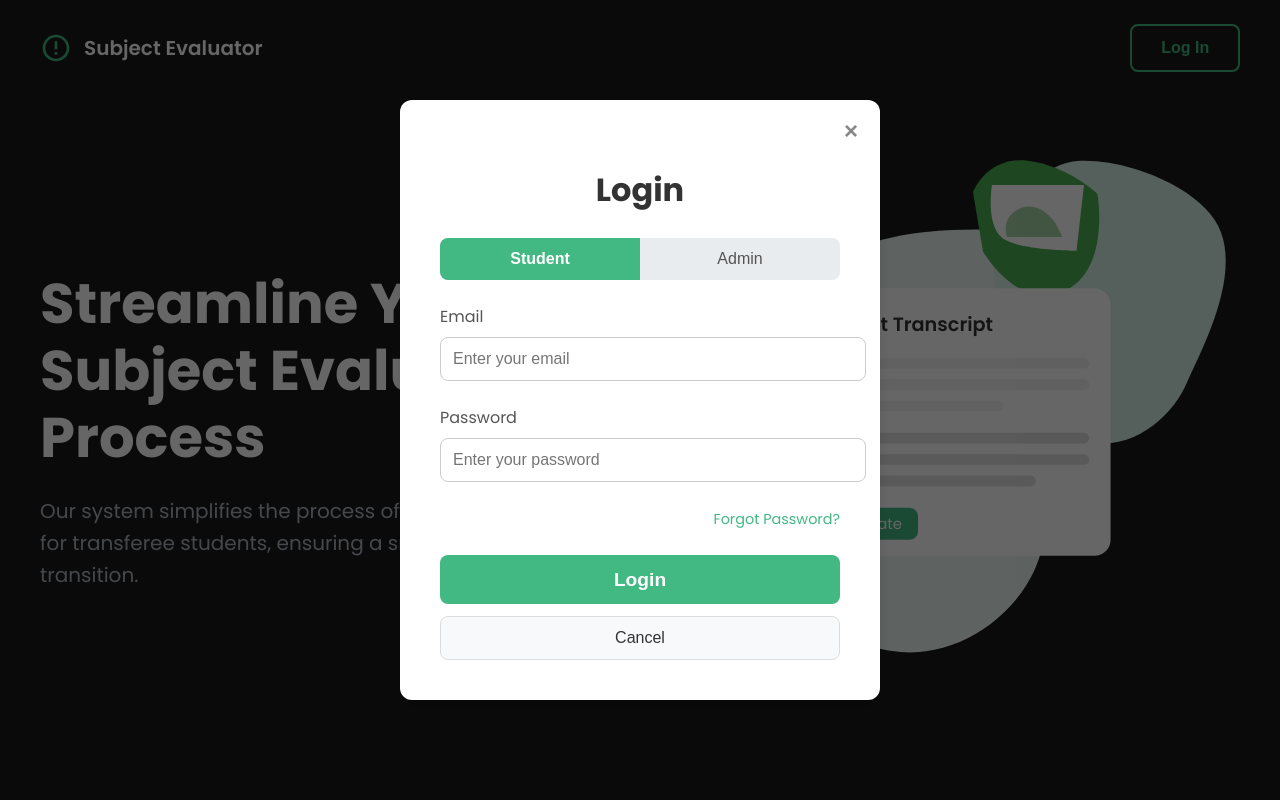
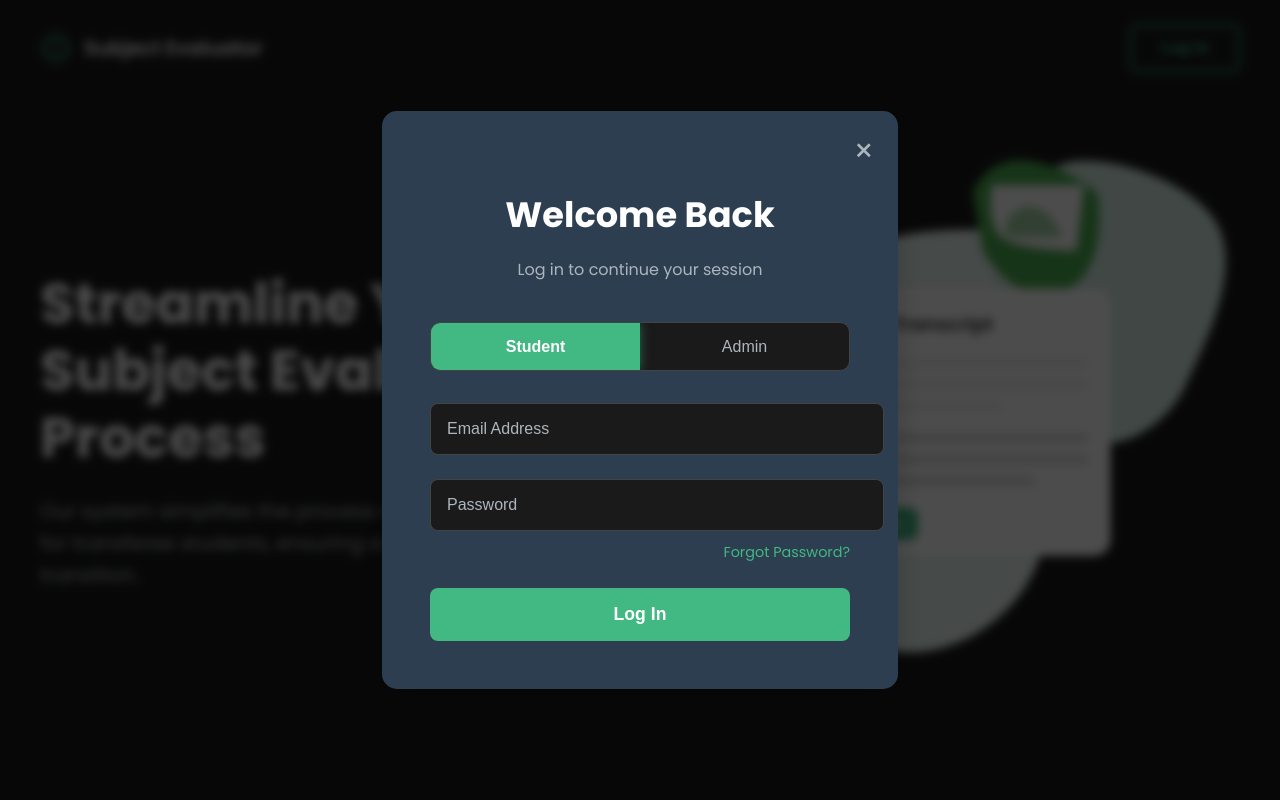
Before and after one commit to serjabs279/ocr, a Vue app: page / in a window 1280 px wide. Both pictures are taken after a click on the button "Log In". Shown: the top 800 px of the page. Built offline with nearby package versions, Linux system fonts and the light colour scheme.

Commit message:
App LandingPage Login

```diff
--- a/src/App.vue
+++ b/src/App.vue
@@ -1,56 +1,70 @@
 <script setup>
-// This imports the ref function from the vue library, which is used to create reactive variables.
 import { ref } from 'vue';
-// This imports the LandingPage component, which is the initial page the user sees.
 import LandingPage from './components/LandingPage.vue';
-// This imports the Login component, which is a modal that allows the user to log in.
 import Login from './components/Login.vue';
-// This imports the StudentDashboard component, which is the main page the user sees after logging in.
 import StudentDashboard from './components/StudentDashboard.vue';
 
-// This creates a reactive variable that determines whether the login modal is shown or not.
 const showLoginModal = ref(false);
-// This creates a reactive variable that determines whether the user is logged in or not.
 const loggedIn = ref(false);
+const loginButtonRect = ref(null);
 
-// This function is called when the user clicks the "Log In" button on the landing page.
-const handleShowLogin = () => {
-  // This sets the showLoginModal variable to true, which shows the login modal.
+const handleShowLogin = ({ buttonRect }) => {
+  loginButtonRect.value = buttonRect;
   showLoginModal.value = true;
 };
 
-// This function is called when the user closes the login modal.
 const handleCloseLogin = () => {
-  // This sets the showLoginModal variable to false, which hides the login modal.
   showLoginModal.value = false;
 };
 
-// This function is called when the user successfully logs in.
 const handleLoginSuccess = () => {
-  // This sets the loggedIn variable to true, which shows the student dashboard.
   loggedIn.value = true;
-  // This sets the showLoginModal variable to false, which hides the login modal.
   showLoginModal.value = false;
 };
 
-// This function is called when the user logs out.
 const handleLogout = () => {
-  // This sets the loggedIn variable to false, which shows the landing page.
   loggedIn.value = false;
 };
 
+const beforeEnter = (el) => {
+  if (!loginButtonRect.value) return;
+
+  const { top, left, width, height } = loginButtonRect.value;
+  el.style.setProperty('--start-top', `${top + height / 2}px`);
+  el.style.setProperty('--start-left', `${left + width / 2}px`);
+};
 </script>
 
 <template>
   <div id="app">
     <div v-if="!loggedIn">
       <LandingPage @login="handleShowLogin" />
-      <Login v-if="showLoginModal" @close-login="handleCloseLogin" @login-success="handleLoginSuccess" />
+      <Transition name="genie" @before-enter="beforeEnter">
+        <Login v-if="showLoginModal" @close-login="handleCloseLogin" @login-success="handleLoginSuccess" />
+      </Transition>
     </div>
     <StudentDashboard v-else @logout="handleLogout" />
   </div>
 </template>
 
-<style scoped>
-/* This is where the styles for the App component are defined. The "scoped" attribute means that the styles will only apply to this component. */
+<style>
+:root {
+  --start-top: 50%;
+  --start-left: 50%;
+}
+
+.genie-enter-active,
+.genie-leave-active {
+  transition: all 0.5s cubic-bezier(0.5, 0, 0.75, 0);
+}
+
+.genie-enter-from,
+.genie-leave-to {
+  clip-path: circle(0% at var(--start-left) var(--start-top));
+}
+
+.genie-enter-to,
+.genie-leave-from {
+  clip-path: circle(150% at 50% 50%);
+}
 </style>
--- a/src/components/LandingPage.vue
+++ b/src/components/LandingPage.vue
@@ -1,8 +1,15 @@
 <script setup>
+import { ref } from 'vue';
+
 const emit = defineEmits(['login']);
 
+const loginButtonRef = ref(null);
+
 const handleLogin = () => {
-  emit('login');
+  if (loginButtonRef.value) {
+    const buttonRect = loginButtonRef.value.getBoundingClientRect();
+    emit('login', { buttonRect });
+  }
 };
 </script>
 
@@ -14,7 +21,7 @@ const handleLogin = () => {
           <svg xmlns="http://www.w3.org/2000/svg" width="32" height="32" viewBox="0 0 24 24"><path fill="currentColor" d="M12 2C6.48 2 2 6.48 2 12s4.48 10 10 10s10-4.48 10-10S17.52 2 12 2zm0 18c-4.41 0-8-3.59-8-8s3.59-8 8-8s8 3.59 8 8s-3.59 8-8 8zm-1-13h2v6h-2zm0 8h2v2h-2z"/></svg>
           <span>Subject Evaluator</span>
         </div>
-        <button class="login-button" @click="handleLogin">Log In</button>
+        <button ref="loginButtonRef" class="login-button" @click="handleLogin">Log In</button>
       </header>
 
       <main class="main-content">
@@ -85,18 +92,6 @@ const handleLogin = () => {
 </template>
 
 <style scoped>
-@import url('https://fonts.googleapis.com/css2?family=Poppins:wght@400;600;700&display=swap');
-
-:root {
-  --primary-color: #42b883;
-  --primary-dark: #36a374;
-  --secondary-color: #f0f2f5;
-  --feature-bg: #ffffff;
-  --text-dark: #2c3e50;
-  --text-light: #606f7b;
-  --white: #ffffff;
-  --font-family: 'Poppins', sans-serif;
-}
 
 .landing-page-container {
   background-color: var(--secondary-color);
--- a/src/components/Login.vue
+++ b/src/components/Login.vue
@@ -1,72 +1,51 @@
 <script setup>
-// This imports the ref function from the vue library, which is used to create reactive variables.
 import { ref } from 'vue';
 
-// This defines the events that this component can emit.
 const emit = defineEmits(['close-login', 'login-success']);
 
-// This creates a reactive variable that stores the user's email.
 const email = ref('');
-// This creates a reactive variable that stores the user's password.
 const password = ref('');
-// This creates a reactive variable that stores the user's type.
 const userType = ref('student'); // 'student' or 'admin'
-// This creates a reactive variable that stores an error message, if any.
 const errorMessage = ref('');
 
-// This function is called when the user submits the login form.
 const handleLogin = () => {
-  // This is a mock user data for demonstration purposes.
   const mockStudent = { email: 'student@example.com', password: 'password123' };
   const mockAdmin = { email: 'admin@example.com', password: 'adminpassword' };
 
-  // This resets the error message.
   errorMessage.value = '';
 
-  // This checks if the user is a student.
   if (userType.value === 'student') {
-    // This checks if the user's credentials are valid.
     if (email.value === mockStudent.email && password.value === mockStudent.password) {
-      // This emits the "login-success" event, which is handled by the parent component.
       emit('login-success');
     } else {
-      // This sets the error message.
       errorMessage.value = 'Invalid student credentials.';
     }
-  // This checks if the user is an admin.
   } else if (userType.value === 'admin') {
-    // This checks if the user's credentials are valid.
     if (email.value === mockAdmin.email && password.value === mockAdmin.password) {
-      // This emits the "login-success" event, which is handled by the parent component.
       emit('login-success');
     } else {
-      // This sets the error message.
       errorMessage.value = 'Invalid admin credentials.';
     }
   }
 };
 
-// This function is called when the user closes the login modal.
 const handleClose = () => {
-  // This emits the "close-login" event, which is handled by the parent component.
   emit('close-login');
 };
 </script>
 
 <template>
-  <!-- This is the main container for the login modal. -->
   <div class="modal-overlay" @click.self="handleClose">
-    <!-- This is the content of the login modal. -->
     <div class="modal-content">
-      <!-- This is the close button for the login modal. -->
-      <button class="close-button" @click="handleClose">&times;</button>
-      <!-- This is the title of the login modal. -->
-      <h2>Login</h2>
-      <!-- This is the login form. -->
+      <div class="close-button" @click="handleClose">&times;</div>
+
+      <div class="login-header">
+        <h2>Welcome Back</h2>
+        <p>Log in to continue your session</p>
+      </div>
+
       <form @submit.prevent="handleLogin">
-        <!-- This is the user type toggle. -->
         <div class="user-type-toggle">
-          <!-- This is the student button. -->
           <button
             type="button"
             :class="{ active: userType === 'student' }"
@@ -74,7 +53,6 @@ const handleClose = () => {
           >
             Student
           </button>
-          <!-- This is the admin button. -->
           <button
             type="button"
             :class="{ active: userType === 'admin' }"
@@ -83,193 +61,203 @@ const handleClose = () => {
             Admin
           </button>
         </div>
-        <!-- This is the email input group. -->
+
         <div class="input-group">
-          <label for="email">Email</label>
           <input
             type="email"
             id="email"
             v-model="email"
             required
-            placeholder="Enter your email"
+            placeholder="Email Address"
           />
         </div>
-        <!-- This is the password input group. -->
+
         <div class="input-group">
-          <label for="password">Password</label>
           <input
             type="password"
             id="password"
             v-model="password"
             required
-            placeholder="Enter your password"
+            placeholder="Password"
           />
         </div>
-        <!-- This is the error message. -->
-        <div v-if="errorMessage" class="error-message">{{ errorMessage }}</div>
-        <!-- This is the extra options section. -->
+
         <div class="extra-options">
           <a href="#" class="forgot-password">Forgot Password?</a>
         </div>
-        <!-- This is the login button. -->
-        <button type="submit" class="login-button">Login</button>
-        <!-- This is the cancel button. -->
-        <button type="button" @click="handleClose" class="cancel-button">Cancel</button>
+
+        <div v-if="errorMessage" class="error-message">{{ errorMessage }}</div>
+
+        <button type="submit" class="login-button">Log In</button>
       </form>
     </div>
   </div>
 </template>
 
 <style scoped>
-/* This is where the styles for the Login component are defined. The "scoped" attribute means that the styles will only apply to this component. */
 .modal-overlay {
   position: fixed;
   top: 0;
   left: 0;
   right: 0;
   bottom: 0;
-  background-color: rgba(0, 0, 0, 0.6);
+  background-color: rgba(0, 0, 0, 0.7);
   display: flex;
   justify-content: center;
   align-items: center;
   z-index: 1000;
+  backdrop-filter: blur(5px);
+  animation: fade-in 0.3s ease;
 }
 
 .modal-content {
   position: relative;
-  background-color: #ffffff;
-  padding: 2.5rem;
-  border-radius: 12px;
-  box-shadow: 0 8px 16px rgba(0, 0, 0, 0.1);
+  background-color: var(--feature-bg);
+  padding: 3rem;
+  border-radius: 15px;
+  box-shadow: 0 10px 30px rgba(0, 0, 0, 0.2);
   width: 100%;
-  max-width: 400px;
+  max-width: 420px;
   text-align: center;
+  animation: slide-up 0.4s ease;
 }
 
 .close-button {
   position: absolute;
   top: 1rem;
-  right: 1rem;
+  right: 1.5rem;
   border: none;
   background: transparent;
-  font-size: 1.5rem;
-  font-weight: bold;
-  color: #888;
+  font-size: 2rem;
+  color: var(--text-light);
   cursor: pointer;
+  transition: color 0.3s ease;
 }
 
-h2 {
-  margin-bottom: 1.5rem;
-  font-size: 2rem;
-  color: #333;
+.close-button:hover {
+    color: var(--white);
+}
+
+.login-header h2 {
+  margin-bottom: 0.5rem;
+  font-size: 2.2rem;
+  font-weight: 700;
+  color: var(--text-dark);
+}
+
+.login-header p {
+  margin-bottom: 2.5rem;
+  color: var(--text-light);
 }
 
 .user-type-toggle {
   display: flex;
-  justify-content: center;
-  margin-bottom: 1.5rem;
-  background-color: #e9ecef;
-  border-radius: 8px;
+  margin-bottom: 2rem;
+  background-color: var(--secondary-color);
+  border-radius: 10px;
   overflow: hidden;
+  border: 1px solid #444;
 }
 
 .user-type-toggle button {
   flex: 1;
-  padding: 0.75rem;
+  padding: 0.9rem;
   border: none;
   background-color: transparent;
-  color: #555;
+  color: var(--text-light);
   font-size: 1rem;
+  font-weight: 500;
   cursor: pointer;
-  transition: background-color 0.3s ease, color 0.3s ease;
+  transition: all 0.3s ease;
 }
 
 .user-type-toggle button.active {
-  background-color: #42b883;
-  color: white;
+  background-color: var(--primary-color);
+  color: var(--white);
   font-weight: 600;
+  box-shadow: 0 0 10px rgba(66, 184, 131, 0.5);
 }
 
 .input-group {
   margin-bottom: 1.5rem;
-  text-align: left;
-}
-
-.input-group label {
-  display: block;
-  margin-bottom: 0.5rem;
-  font-weight: 500;
-  color: #555;
 }
 
 .input-group input {
   width: 100%;
-  padding: 0.75rem;
-  border: 1px solid #ccc;
+  padding: 1rem;
+  border: 1px solid #444;
+  background-color: var(--secondary-color);
   border-radius: 8px;
   font-size: 1rem;
-  transition: border-color 0.3s ease;
+  color: var(--text-dark);
+  transition: all 0.3s ease;
+}
+
+.input-group input::placeholder {
+    color: var(--text-light);
 }
 
 .input-group input:focus {
   outline: none;
-  border-color: #42b883;
+  border-color: var(--primary-color);
+  box-shadow: 0 0 0 3px rgba(66, 184, 131, 0.3);
 }
 
 .error-message {
-  color: #e74c3c;
-  margin-bottom: 1rem;
+  color: #ff6b6b;
+  margin-bottom: 1.5rem;
   font-weight: 500;
+  animation: shake 0.5s;
 }
 
 .extra-options {
   text-align: right;
-  margin-bottom: 1.5rem;
+  margin: -1rem 0 1.5rem;
 }
 
 .forgot-password {
-  color: #42b883;
+  color: var(--primary-color);
   text-decoration: none;
   font-size: 0.9rem;
+  transition: color 0.3s ease;
 }
 
 .forgot-password:hover {
-  text-decoration: underline;
+  color: var(--primary-dark);
 }
 
 .login-button {
   width: 100%;
-  padding: 0.85rem;
+  padding: 1rem;
   border: none;
   border-radius: 8px;
-  background-color: #42b883;
-  color: white;
-  font-size: 1.2rem;
+  background-color: var(--primary-color);
+  color: var(--white);
+  font-size: 1.1rem;
   font-weight: 600;
   cursor: pointer;
-  transition: background-color 0.3s ease;
+  transition: all 0.3s ease;
 }
 
 .login-button:hover {
-  background-color: #36a374;
+  background-color: var(--primary-dark);
+  transform: translateY(-2px);
+  box-shadow: 0 4px 15px rgba(66, 184, 131, 0.4);
 }
 
-.cancel-button {
-  width: 100%;
-  padding: 0.75rem;
-  margin-top: 0.75rem;
-  border: 1px solid #dcdcdc;
-  border-radius: 8px;
-  background-color: #f8f9fa;
-  color: #333;
-  font-size: 1rem;
-  font-weight: 500;
-  cursor: pointer;
-  transition: background-color 0.3s ease, border-color 0.3s ease;
+@keyframes fade-in {
+  from { opacity: 0; }
+  to { opacity: 1; }
 }
 
-.cancel-button:hover {
-  background-color: #e9ecef;
-  border-color: #c0c0c0;
+@keyframes slide-up {
+  from { transform: translateY(20px); opacity: 0; }
+  to { transform: translateY(0); opacity: 1; }
+}
+
+@keyframes shake {
+  0%, 100% { transform: translateX(0); }
+  25% { transform: translateX(-5px); }
+  75% { transform: translateX(5px); }
 }
 </style>
```
